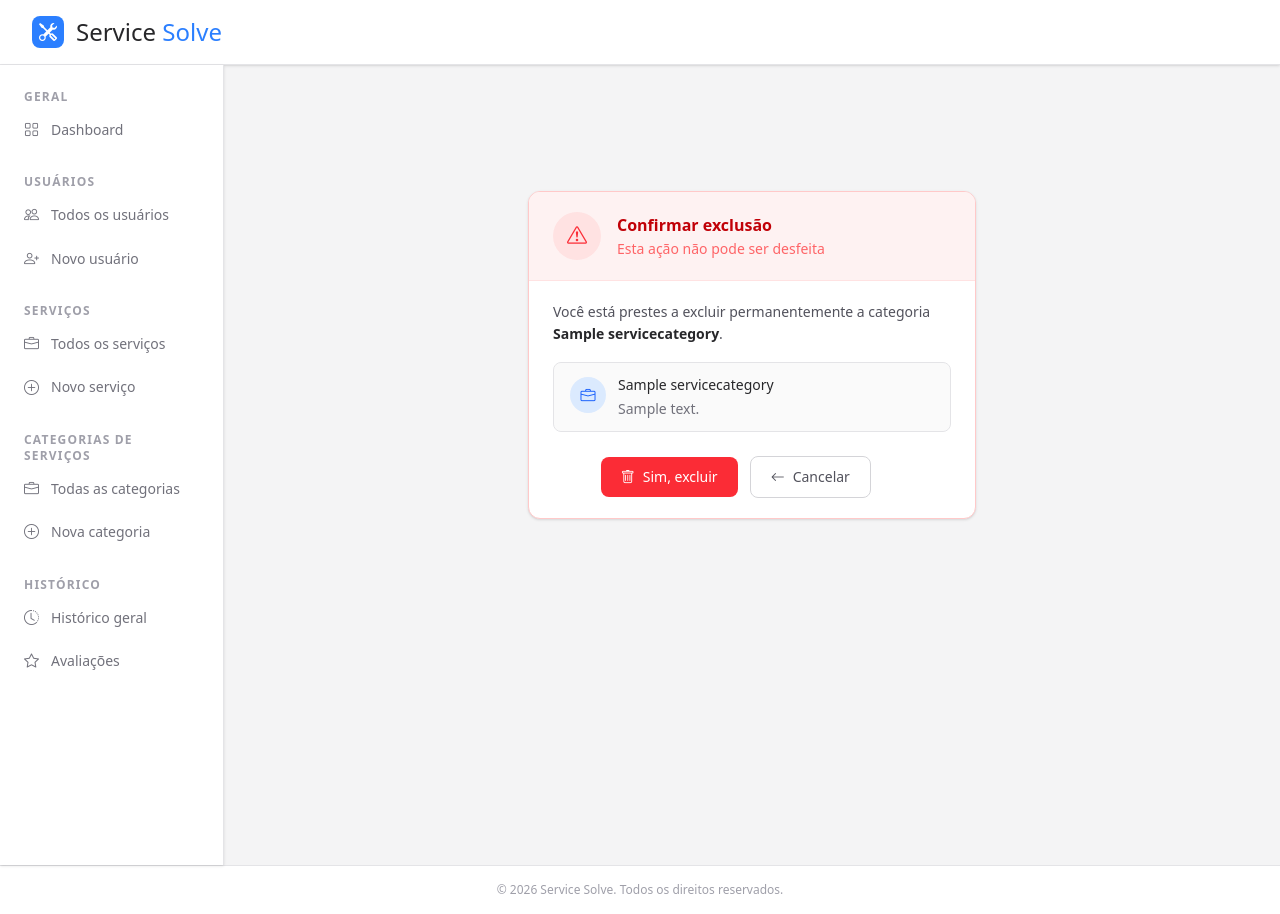
After one commit to Luisf66/Service_Solve, a Django app: page /services/categories/1/delete/ in a window 1280 px wide. The commit adds this page. Run offline with Django 5.2, Linux system fonts and the light colour scheme; tables that the repository leaves empty hold one stand-in row (values such as "Sample post").

Commit message:
feat: Update e Delete de categorias do serviço #7

```diff
--- /dev/null
+++ b/services/templates/categories/category_delete.html
@@ -0,0 +1,56 @@
+{% extends "base.html" %}
+
+{% block title %}Excluir categoria — Service Solve{% endblock %}
+
+{% block content %}
+<div class="px-6 py-2" style="margin-top: 10%;">
+  <div class="max-w-md mx-auto">
+    <div class="bg-white rounded-xl border border-red-200 shadow-sm overflow-hidden">
+
+      <!-- Topo vermelho -->
+      <div class="bg-red-50 px-6 py-5 border-b border-red-100 flex items-center gap-4">
+        <div class="w-12 h-12 rounded-full bg-red-100 flex items-center justify-center shrink-0">
+          <i class="bi bi-exclamation-triangle text-red-500 text-xl"></i>
+        </div>
+        <div>
+          <h1 class="text-base font-semibold text-red-700">Confirmar exclusão</h1>
+          <p class="text-sm text-red-400 mt-0.5">Esta ação não pode ser desfeita</p>
+        </div>
+      </div>
+
+      <!-- Corpo -->
+      <div class="px-6 py-5">
+        <p class="text-sm text-zinc-600 leading-relaxed">
+          Você está prestes a excluir permanentemente a categoria
+          <span class="font-semibold text-zinc-800">{{ category.name }}</span>.
+        </p>
+
+        <!-- Info do serviço -->
+        <div class="mt-4 bg-zinc-50 rounded-lg border border-zinc-200 px-4 py-3 flex items-start gap-3">
+          <div class="w-9 h-9 rounded-full bg-blue-100 flex items-center justify-center shrink-0 mt-0.5">
+            <i class="bi bi-briefcase text-blue-600" style="font-size: 15px;"></i>
+          </div>
+          <div class="flex flex-col gap-1">
+            <p class="text-sm font-medium text-zinc-800">{{ category.name }}</p>
+            <p class="text-sm text-zinc-500">{{ category.description }}</p>
+          </div>
+        </div>
+
+        <!-- Botões -->
+        <form method="post" class="mt-6 flex items-center gap-3" style="margin-left: 12%;">
+          {% csrf_token %}
+          <button type="submit"
+            class="flex items-center gap-2 bg-red-500 hover:bg-red-600 text-white text-sm font-medium px-5 py-2.5 rounded-lg transition-colors">
+            <i class="bi bi-trash"></i> Sim, excluir
+          </button>
+          <a href="{% url 'services:category_list' %}"
+            class="flex items-center gap-2 border border-zinc-300 hover:bg-zinc-100 text-zinc-600 text-sm font-medium px-5 py-2.5 rounded-lg transition-colors">
+            <i class="bi bi-arrow-left"></i> Cancelar
+          </a>
+        </form>
+      </div>
+
+    </div>
+  </div>
+</div>
+{% endblock %}
--- a/services/urls.py
+++ b/services/urls.py
@@ -9,8 +9,10 @@ urlpatterns = [
     path('create/', service_views.ServiceCreateView.as_view(), name='service_create'), # Criar Serviço
     #path('<int:pk>/', ..., name='service-detail'),             # Visualizar Serviço Especifico
 
-    path('categories/', category_views.ServiceCategoryListView.as_view(), name='category_list'), # Listar Categorias
-    path('categories/create/', category_views.ServiceCategoryCreateView.as_view(), name='category_create'), # Criar Categoria
+    path('categories/', category_views.ServiceCategoryListView.as_view(), name='category_list'),                     # Listar Categorias
+    path('categories/create/', category_views.ServiceCategoryCreateView.as_view(), name='category_create'),          # Criar Categoria
+    path('categories/<int:pk>/update/', category_views.ServiceCategoryUpdateView.as_view(), name='category_update'), # Atualizar Categoria
+    path('categories/<int:pk>/delete/', category_views.ServiceCategoryDeleteView.as_view(), name='category_delete'), # Deletar Categoria
 
 #
     #path('<int:pk>/reject/', ..., name='service-reject'),      # Prestador Rejeitar Serviço
--- a/services/views/category_views.py
+++ b/services/views/category_views.py
@@ -1,6 +1,7 @@
 from services.models import ServiceCategory
 from services.forms.category_form import ServiceCategoryForm
-from django.views.generic import ListView, DetailView, CreateView, UpdateView, DeleteView
+from django.views.generic import ListView, CreateView, UpdateView, View
+from django.shortcuts import redirect, render, get_object_or_404
 
 
 class ServiceCategoryCreateView(CreateView):
@@ -13,3 +14,22 @@ class ServiceCategoryListView(ListView):
     model = ServiceCategory
     template_name = 'categories/category_list.html'
     context_object_name = 'categories'
+
+class ServiceCategoryUpdateView(UpdateView):
+    model = ServiceCategory
+    form_class = ServiceCategoryForm
+    template_name = 'categories/category_form.html'
+    success_url = '/services/categories/'  # Redireciona para a lista de categorias após a atualização
+
+class ServiceCategoryDeleteView(View):
+
+    def get(self, request, pk):
+        category = ServiceCategory.objects.get(id=pk)
+        return render(request, 'categories/category_delete.html', {'category': category})
+
+    def post(self, request, pk):
+        category_id = get_object_or_404(ServiceCategory, pk=pk).id
+        category = ServiceCategory.objects.get(id=category_id)
+        category.is_active = False  # Marca a categoria como inativa em vez de excluí-la permanentemente
+        category.save()
+        return redirect('/services/categories/')  # Redireciona para a lista de categorias após a exclusão
```
Also changed, not shown: services/templates/categories/category_list.html (+20 -0 lines).
